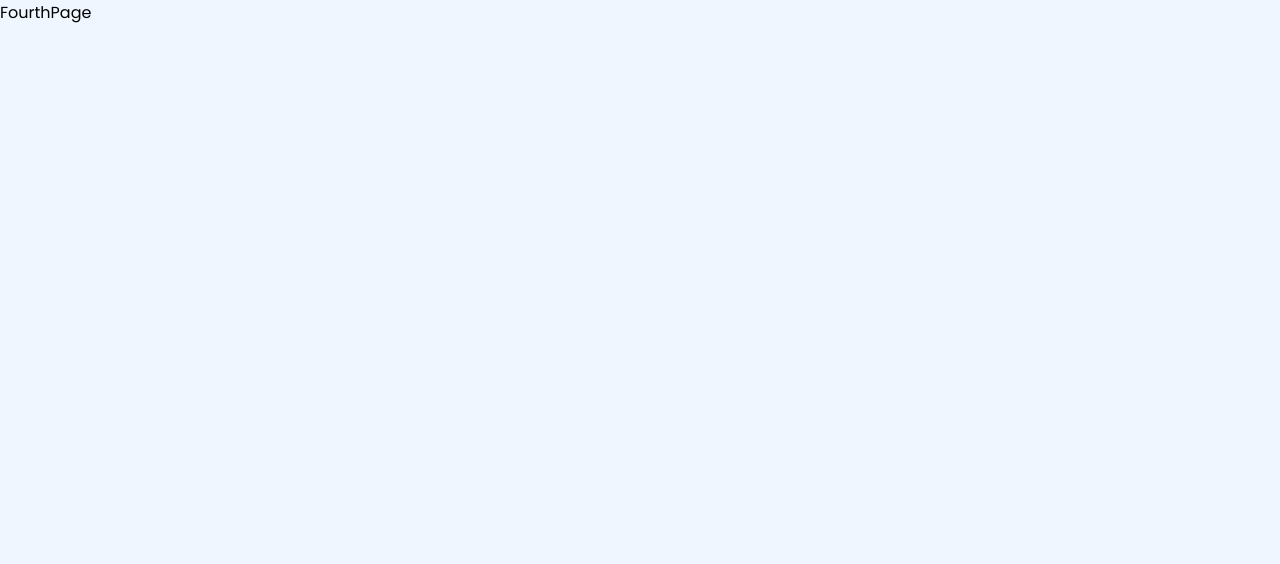
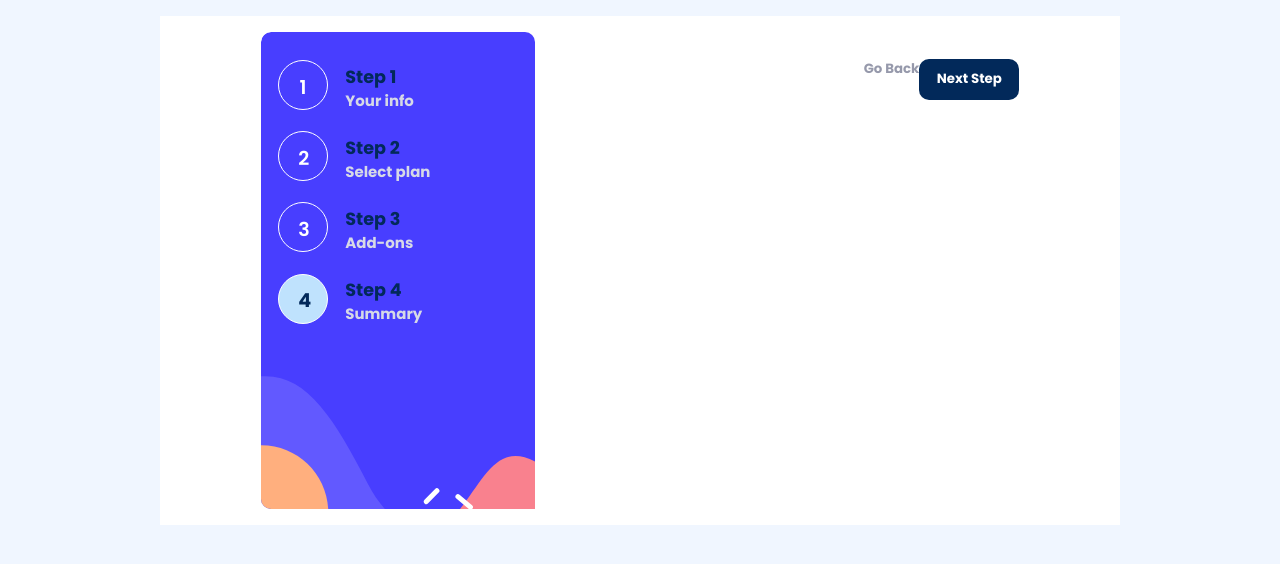
Before and after one commit to EjiroOsiephri/multi-step-form-main, a React (Vite) app: page /fourthpage in a window 1280 px wide. Shown: the top 564 px of the page. Built offline with nearby package versions, Linux system fonts and the light colour scheme.

Commit message:
Second comit

```diff
--- a/src/App.jsx
+++ b/src/App.jsx
@@ -4,6 +4,8 @@ import FirstPage from "./components/FirstPage";
 import SecondPage from "./components/SecondPage";
 import ThirdPage from "./components/ThirdPage"
 import FourthPage from "./components/FourthPage"
+import LastPage from "./components/LastPage";
+
 
 function App() {
 
@@ -14,6 +16,7 @@ function App() {
         <Route path="/secondpage" element={<SecondPage />} />
         <Route path="/thirdpage" element={<ThirdPage />} />
         <Route path="/fourthpage" element={<FourthPage />} />
+        <Route path="/lastpage" element={<LastPage />} />
       </Routes>
     </div>
   )
--- a/src/components/FourthPage.jsx
+++ b/src/components/FourthPage.jsx
@@ -1,8 +1,62 @@
-import React from 'react'
+import React, { useState } from 'react'
+import { Link } from "react-router-dom"
+import { useNavigate } from 'react-router-dom'
+import "./sass/FirstPage.scss"
+import "./sass/SecondPage.scss"
+import "./sass/ThirdPage.scss"
+import Arcade from "./images/icon-arcade.svg"
+import Advanced from "./images/icon-advanced.svg"
+import Pro from "./images/icon-pro.svg"
+import "./ThirdPage"
+import ThirdPage from './ThirdPage'
+import "./sass/FourthPage.scss"
 
 const FourthPage = () => {
     return (
-        <div>FourthPage</div>
+        <div className="container">
+            <div className="first-container">
+                <div className="button-container">
+                    <div className="first-btn">
+                        <button >1</button>
+                        <div className="typography">
+                            <h3 className='first-child'>Step 1</h3>
+                            <h3>Your info
+                            </h3>
+                        </div>
+                    </div>
+
+                    <div className="first-btn">
+                        <button>2</button>
+                        <div className="typography">
+                            <h3 className='first-child'>Step 2</h3>
+                            <h3>Select plan</h3>
+                        </div>
+                    </div>
+
+                    <div className="first-btn">
+                        <button>3</button>
+                        <div className="typography">
+                            <h3 className='first-child'>Step 3</h3>
+                            <h3>Add-ons</h3>
+                        </div>
+                    </div>
+
+                    <div className="first-btn">
+                        <button className='btn-active'>4</button>
+                        <div className="typography">
+                            <h3 className='first-child'>Step 4</h3>
+                            <h3>Summary</h3>
+                        </div>
+                    </div>
+                </div>
+            </div>
+            <div className="second">
+                <div className="buttons">
+                    <button className="next-step-btn"><Link to="/lastpage">Next Step</Link></button>
+                    <button className='prev-page-btn'><Link to="/thirdpage">Go Back</Link></button>
+                </div>
+            </div>
+        </div>
     )
 }
 
--- /dev/null
+++ b/src/components/LastPage.jsx
@@ -0,0 +1,12 @@
+import React, { useState } from 'react'
+import "./sass/SecondPage.scss"
+import { Link } from "react-router-dom"
+import { useNavigate, useLocation } from 'react-router-dom'
+
+const LastPage = () => {
+    return (
+        <div>LastPage</div>
+    )
+}
+
+export default LastPage
--- a/src/components/ThirdPage.jsx
+++ b/src/components/ThirdPage.jsx
@@ -7,10 +7,9 @@ import "./SecondPage"
 
 
 
-const ThirdPage = ({ isToggled }) => {
+const ThirdPage = () => {
     const location = useLocation()
-    const toggledValue = location.state.isToggled
-    console.log(toggledValue);
+    const toggleValue = location.state.isToggled
 
     return (
         <div className="container">
@@ -63,7 +62,7 @@ const ThirdPage = ({ isToggled }) => {
                             </div>
                         </div>
                         <div className="amount">
-                            {toggledValue ? <h6>10/yr</h6> : <h6>+$1/mo</h6>}
+                            {toggleValue ? <h6>10/yr</h6> : <h6>+$1/mo</h6>}
                         </div>
                     </div>
                     <div className="grid-container">
@@ -75,7 +74,7 @@ const ThirdPage = ({ isToggled }) => {
                             </div>
                         </div>
                         <div className="amount">
-                            {toggledValue ? <h6>20/yr</h6> : <h6>+$2/mo</h6>}
+                            {toggleValue ? <h6>20/yr</h6> : <h6>+$2/mo</h6>}
                         </div>
                     </div>
                     <div className="grid-container">
@@ -87,7 +86,7 @@ const ThirdPage = ({ isToggled }) => {
                             </div>
                         </div>
                         <div className="amount">
-                            {toggledValue ? <h6>20/yr</h6> : <h6>+$2/mo</h6>}
+                            {toggleValue ? <h6>20/yr</h6> : <h6>+$2/mo</h6>}
                         </div>
                     </div>
                 </div>
```
Also changed, not shown: src/components/sass/FourthPage.scss (added).
